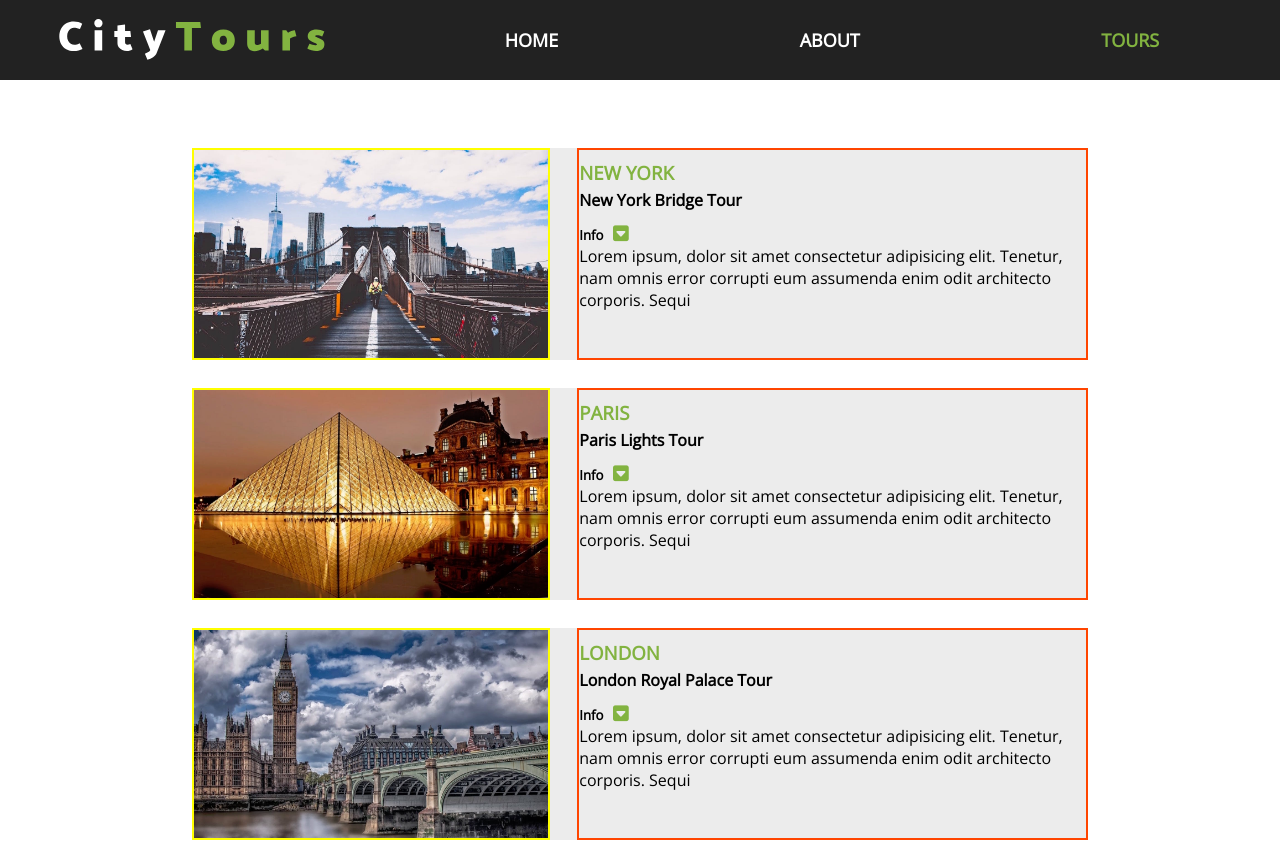
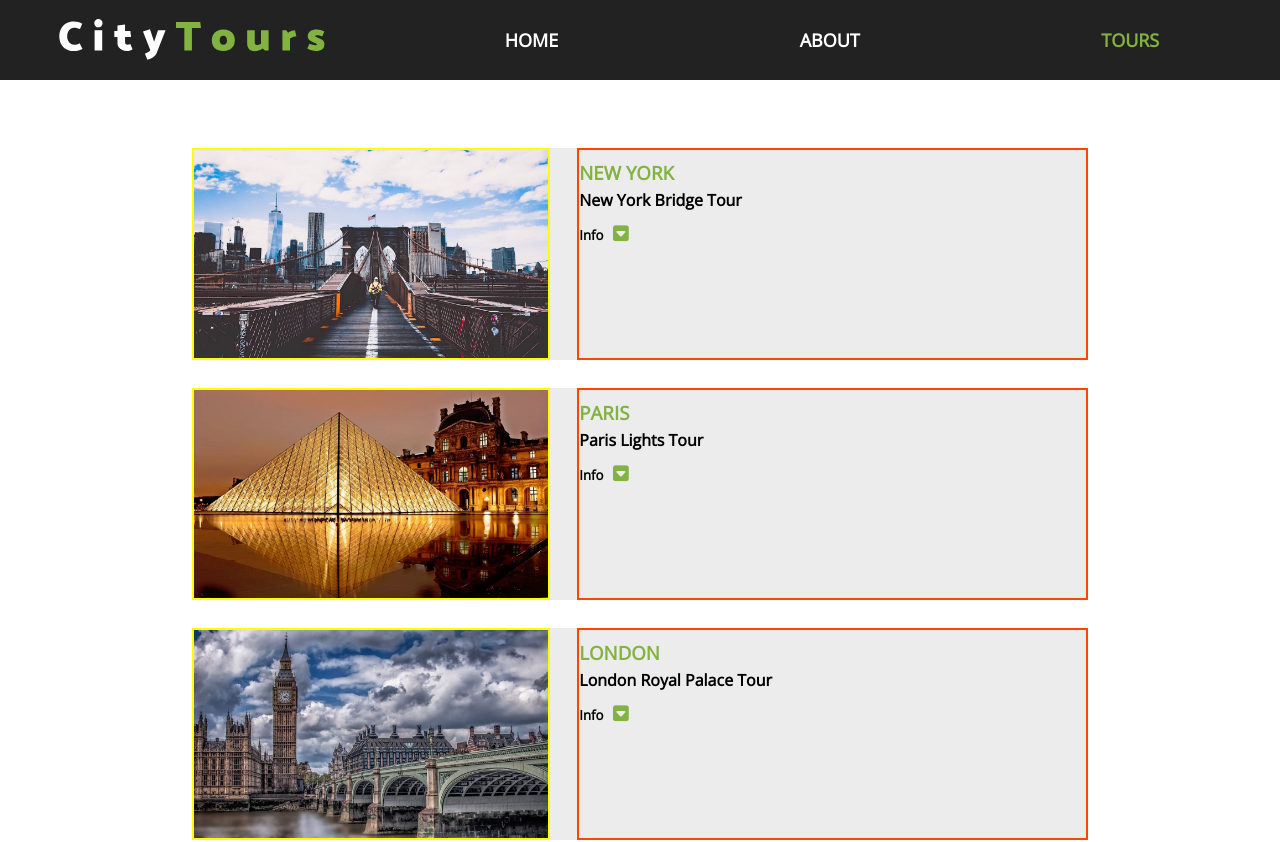
Before and after one commit to muhammadsalif/City-Tours-App-React, a React (Create React App) app: page / in a window 1280 px wide. Shown: the top 842 px of the page. Built offline with nearby package versions, Linux system fonts and the light colour scheme.

Commit message:
Toggle info completed

```diff
--- a/src/components/Tour/Tour.jsx
+++ b/src/components/Tour/Tour.jsx
@@ -1,6 +1,14 @@
 import "./tour.scss";
 import React, { Component } from "react";
 class Tour extends Component {
+  state = {
+    tourInfo: false,
+  };
+
+  handleInfo = () => {
+    this.setState({ tourInfo: !this.state.tourInfo });
+  };
+
   render() {
     const { id, name, city, img, info } = this.props.tour;
     const { removeTour } = this.props;
@@ -18,11 +26,11 @@ class Tour extends Component {
           <h4>{name}</h4>
           <h5>
             info{" "}
-            <span>
+            <span onClick={this.handleInfo}>
               <i className="fas fa-caret-square-down"></i>
             </span>
           </h5>
-          <p>{info}</p>
+          {this.state.tourInfo && <p>{info}</p>}
         </div>
       </article>
     );
```
